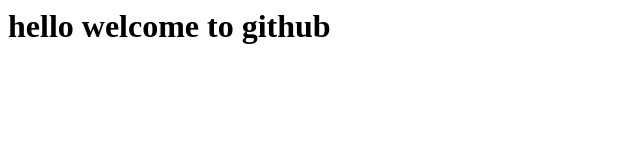
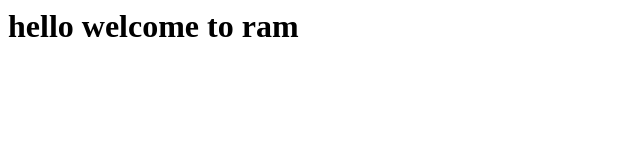
Before and after one commit to Esakki007-ram/gitpractice3, a plain HTML site: page index.html in a window 1280 px wide. Shown: the whole page, without its empty margins (0-640 px from the left). Drawn offline with Linux system fonts and the light colour scheme.

Commit message:
change github to ram

```diff
--- a/index.html
+++ b/index.html
@@ -1 +1 @@
-<h1>hello welcome to github</h1>
+<h1>hello welcome to ram</h1>
```
